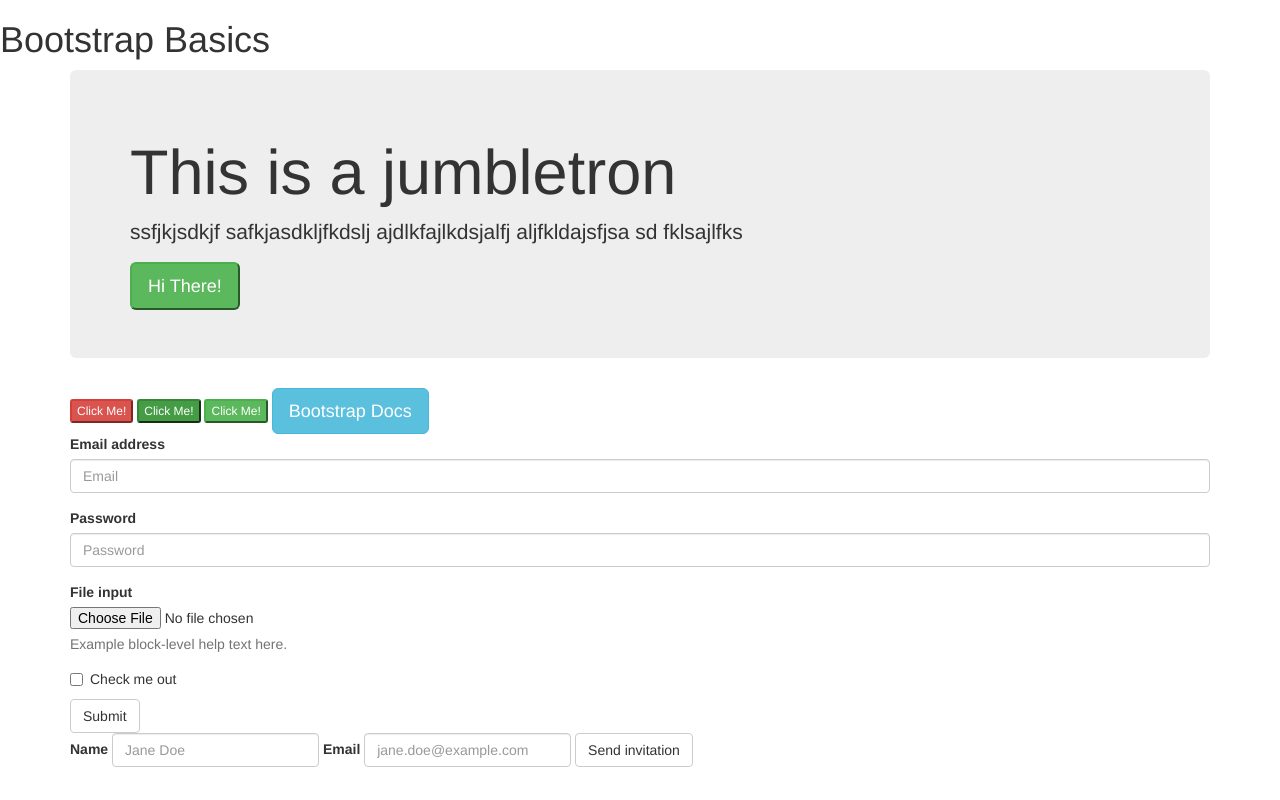
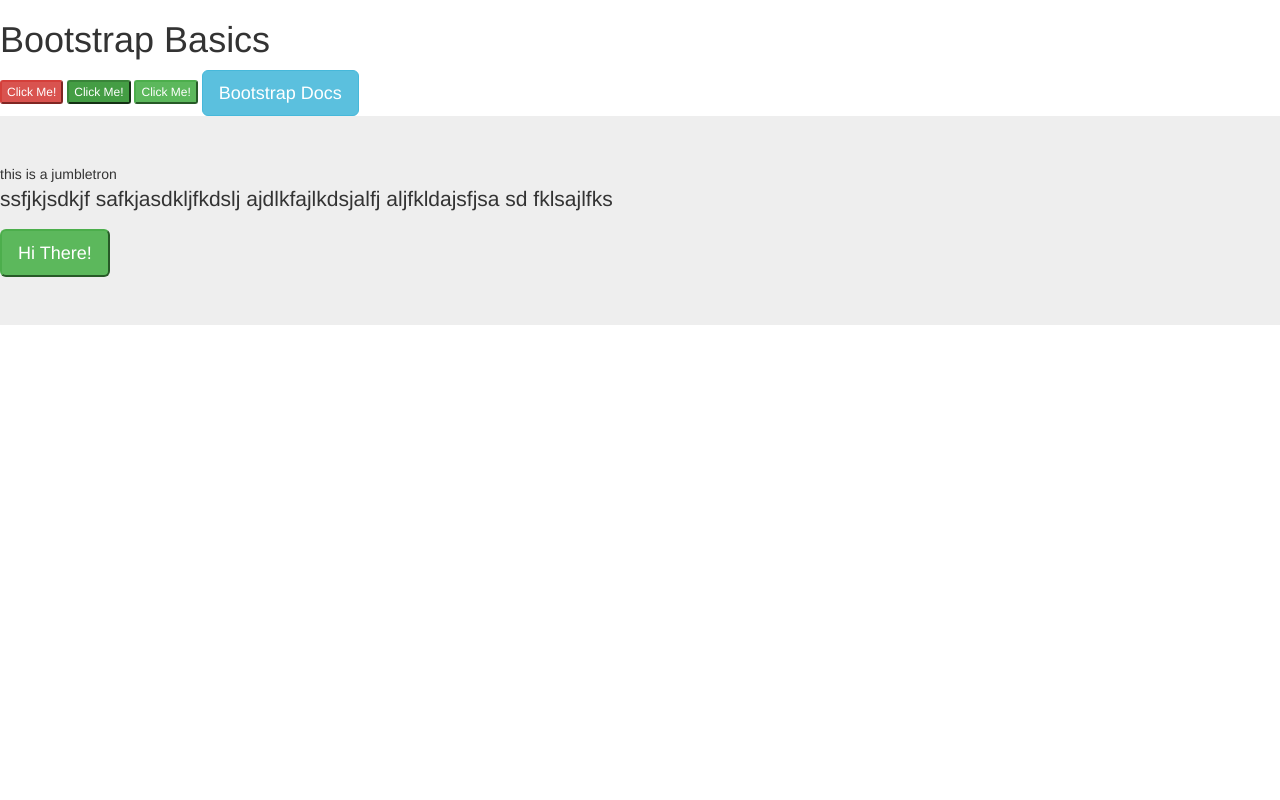
Before and after one commit to rhoadzy/HTML, a plain HTML site: page basics.html in a window 1280 px wide. Drawn offline with Linux system fonts and the light colour scheme.

Commit message:
2/14/18 update

```diff
--- a/basics.html
+++ b/basics.html
@@ -10,13 +10,6 @@
 <body>
 
 <h1>Bootstrap Basics</h1>
-
-<div class="container">
-<div class="jumbotron">
-<h1>This is a jumbletron</h1>
-<p>	ssfjkjsdkjf safkjasdkljfkdslj  ajdlkfajlkdsjalfj aljfkldajsfjsa sd fklsajlfks</p>
-<button class="brn btn-success btn-lg">Hi There!</button>
-</div>
 <button class="brn btn-danger btn-xs">Click Me!</button>
 <button class="brn btn-success btn-xs active">Click Me!</button>
 <button class="brn btn-success btn-xs " disabled="disabled">Click Me!</button>
@@ -24,41 +17,12 @@
 
 <a href="http://www.getbootstrap.com" class="btn btn-info btn-lg">Bootstrap Docs</a>
 
-<!-- .form-group & .form-contorl have big impact below -->
+<div class="jumbotron"
 
-<form>
-	<div class="form-group">
-		<label for="exampleInputEmail1">Email address</label>
-		<input type="email" class="form-control" id="exampleInputEmail1" placeholder="Email">
-	</div>
-	<div class="form-group">
-		<label for="exampleInputPassword1">Password</label>
-		<input type="password" class="form-control" id="exampleInputPassword1" placeholder="Password">
-	</div>
-	<div class="form-group">
-		<label for="exampleInputFile">File input</label>
-		<input type="file" id="exampleInputFile">
-		<p class="help-block">Example block-level help text here.</p>
-	</div>
-	<div class="checkbox">
-		<label>
-			<input type="checkbox"> Check me out
-		</label>
-	</div>
-	<button type="submit" class="btn btn-default">Submit</button>
-</form>
-<!-- inline form -->
-<form class="form-inline">
-	<div class="form-group">
-		<label for="exampleInputName2">Name</label>
-		<input type="text" class="form-control" id="exampleInputName2" placeholder="Jane Doe">
-	</div>
-	<div class="form-group">
-		<label for="exampleInputEmail2">Email</label>
-		<input type="email" class="form-control" id="exampleInputEmail2" placeholder="jane.doe@example.com">
-	</div>
-	<button type="submit" class="btn btn-default">Send invitation</button>
-</form>
+<h1> this  is a jumbletron</h1>
+<p>	ssfjkjsdkjf safkjasdkljfkdslj  ajdlkfajlkdsjalfj aljfkldajsfjsa sd fklsajlfks</p>
+<button class="brn btn-success btn-lg">Hi There!</button>
+
 </div>
 
 </body>
--- /dev/null
+++ b/script.js
@@ -0,0 +1,3 @@
+var userName = prompt("What is your name?");
+alert("Nice to meet you, " + userName);
+console.log("Also great to meet you, " + userName);
```
Also changed, not shown: index.html (added, +13 -0 lines), jsstalker.html (added, +13 -0 lines), stalker.js (added, +8 -0 lines), test.js (added).
